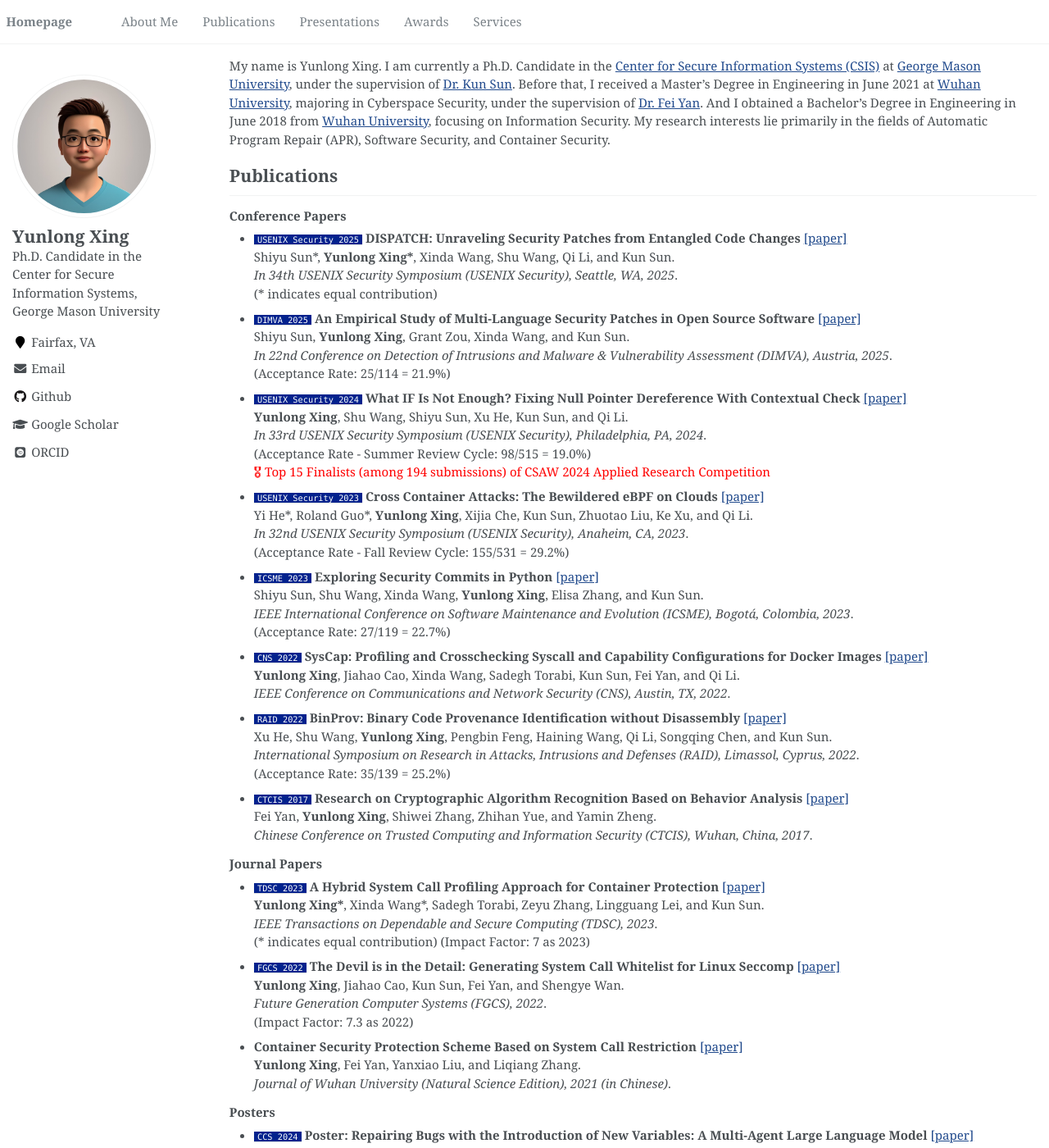
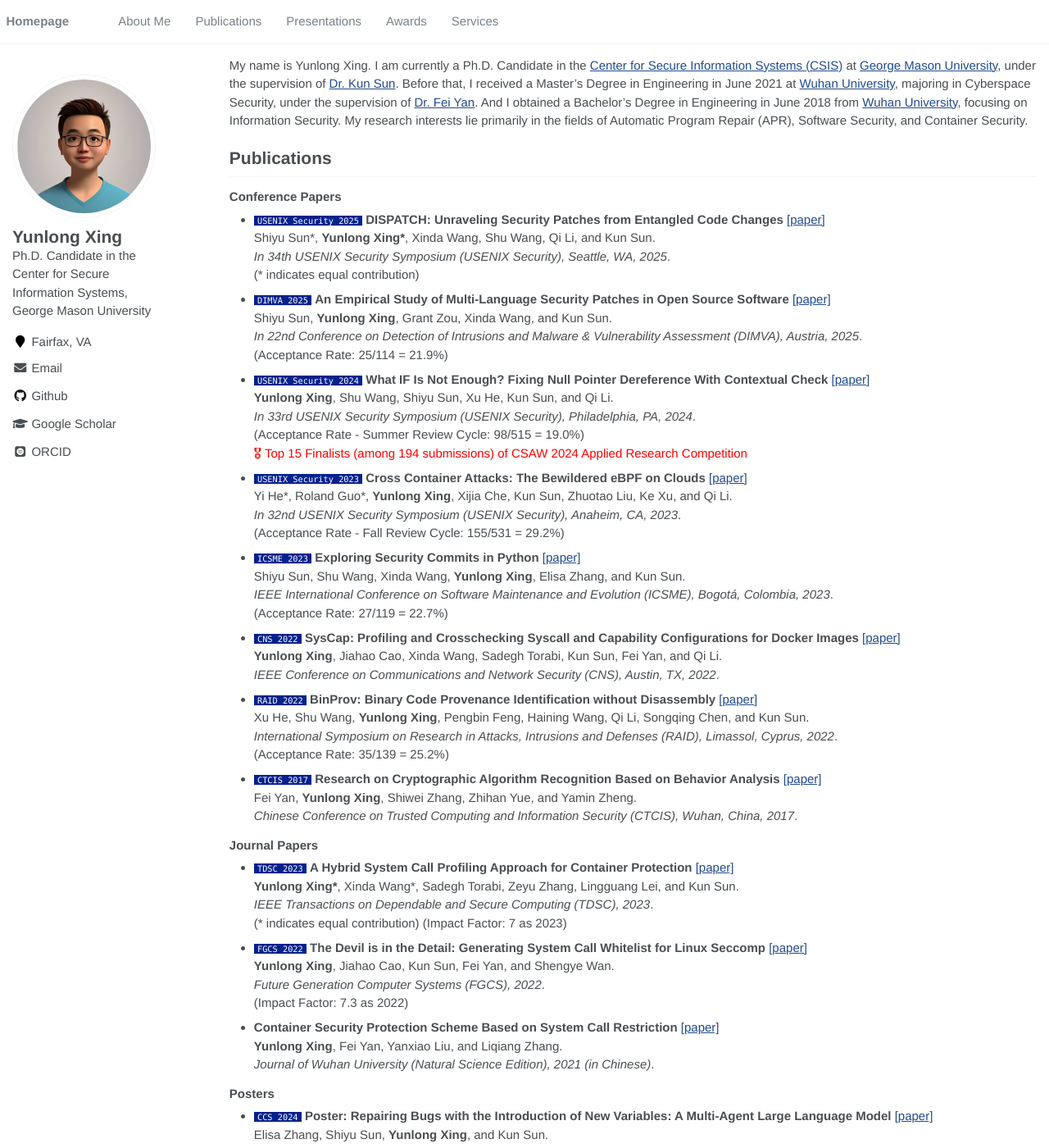
Before and after one commit to YunlongXing/yunlongxing.github.io, a Jekyll site: the page built from _pages/about.md, in a window 1280 px wide and 1400 px high. Shown: the whole window at 82% size. Built offline with Jekyll 4.4.1, drawn with Linux system fonts in a browser that asks for light colours; some web fonts are replaced.

Commit message:
Update _variables.scss

```diff
--- a/_sass/_variables.scss
+++ b/_sass/_variables.scss
@@ -14,8 +14,8 @@ $indent-var                 : 0.5em;
 
 /* system typefaces */
 $serif                      : Georgia, Times, serif;
-// $sans-serif                 : "Helvetica Neue", Helvetica, sans-serif;
-$sans-serif                 : Georgia, serif, sans-serif;
+$sans-serif                 : "Helvetica Neue", Helvetica, sans-serif;
+// $sans-serif                 : Georgia, serif, sans-serif;
 
 // $sans-serif                 : -apple-system, ".SFNSText-Regular", "San Francisco", "Roboto", "Segoe UI", "Helvetica Neue", "Lucida Grande", "Trebuchet MS", Arial, sans-serif;
 $monospace                  : Monaco, Consolas, "Lucida Console", monospace;
```
